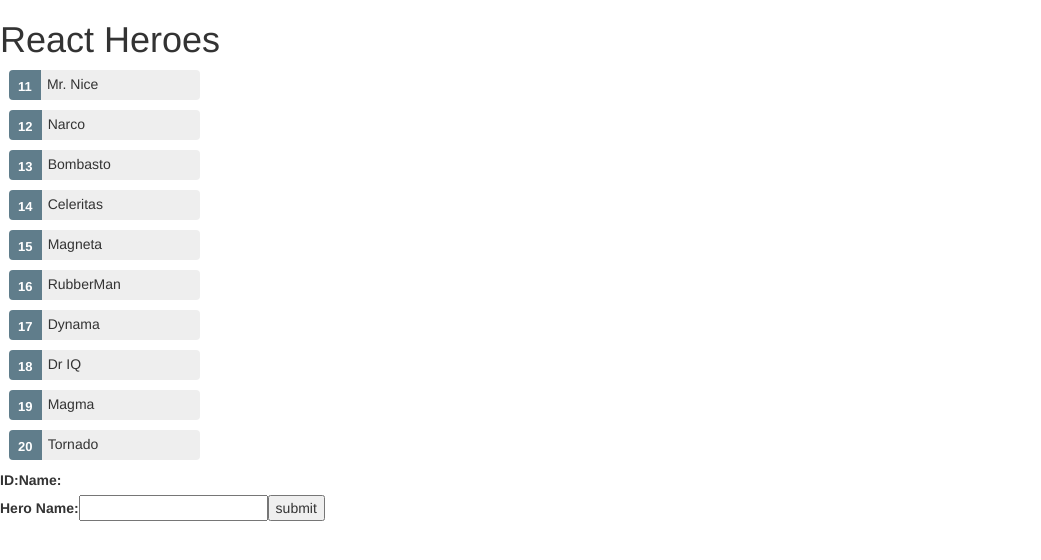
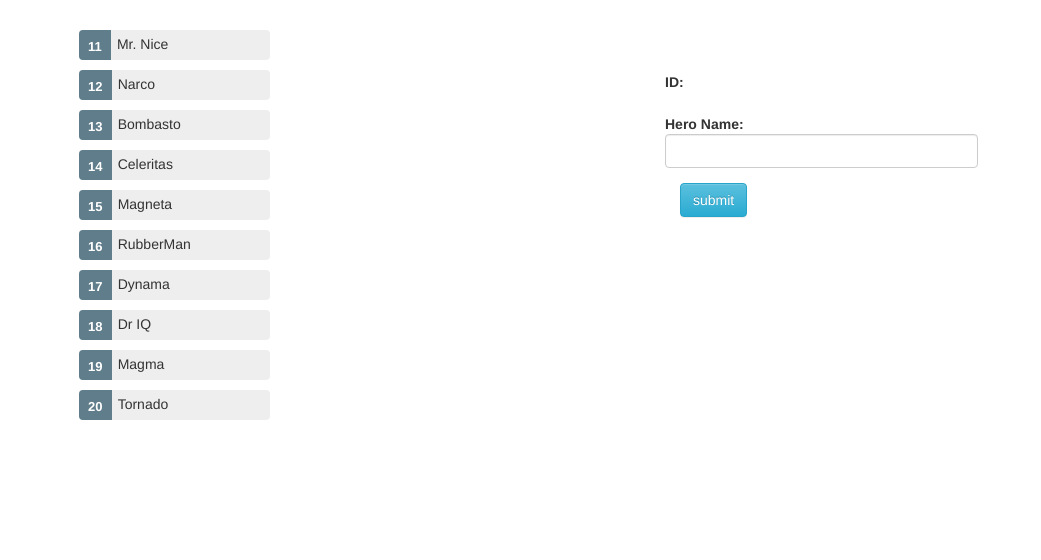
Before and after one commit to jtomchak/react-heroes, a React (Create React App) app: page / in a window 1280 px wide. Shown: the top 560 px of the page, without its empty margins (0-1041 px from the left). Built offline with nearby package versions, Linux system fonts and the light colour scheme.

Commit message:
creating an onSubmit

```diff
--- a/src/App.js
+++ b/src/App.js
@@ -16,6 +16,7 @@ const HEROES = [
 
 class App extends Component {
   state = {
+    heroes: HEROES,
     selectedHero: {
       name: "",
       id: undefined
@@ -30,7 +31,7 @@ class App extends Component {
     });
   };
 
-  //changle to hero input on selected hero form
+  //change to hero input on selected hero form
   handleInputChange = event => {
     this.setState({
       selectedHero: {
@@ -40,8 +41,31 @@ class App extends Component {
     });
   };
 
+  //save edited selected hero back into state "heroes"
+  handleFormSubmit = e => {
+    e.preventDefault();
+    //things we know selectedHero.name, selectedHero.id
+    //do we know we know where in the array selectedHero is?
+    const selectedHero = this.state.selectedHero;
+    const heroes = this.state.heroes;
+    const selectedHeroIndex = this.state.heroes
+      .map(o => o.id)
+      .indexOf(selectedHero.id);
+    this.setState({
+      heroes: [
+        ...heroes.slice(0, selectedHeroIndex),
+        selectedHero,
+        ...heroes.slice(selectedHeroIndex + 1, heroes.length)
+      ],
+      selectedHero: {
+        name: "",
+        id: undefined
+      }
+    });
+  };
+
   render() {
-    const heroesListReactElements = HEROES.map(hero => (
+    const heroesListReactElements = this.state.heroes.map(hero => (
       <li key={hero.id} onClick={() => this.handleSelectedHero(hero)}>
         <span className="badge">{hero.id}</span>
         {hero.name}
@@ -49,23 +73,43 @@ class App extends Component {
     ));
     return (
       <div className="App">
-        <h1>React Heroes</h1>
+        <h1>{this.state.title}</h1>
+        <div className="container">
+          <div className="row">
+            <div className="col-md-6 col-sm-12">
               <ul className="heroes">{heroesListReactElements}</ul>
-        <div>
-          <label>ID: </label>
+            </div>
+            <div className="col-md-6 col-sm-12">
+              <h2 style={{ textAlign: "center" }}>
+                {this.state.selectedHero.name}
+              </h2>
+              <form
+                className="form-horizontal"
+                style={{ width: "60%", padding: "25px" }}
+                onSubmit={e => this.handleFormSubmit(e)}
+              >
+                <div className="form-group">
+                  <label className="control-label">ID: </label>
                   {this.state.selectedHero.id}
-          <label>Name: </label>
-          {this.state.selectedHero.name}
                 </div>
-        <form>
-          <label>Hero Name: </label>
+                <div className="form-group">
+                  <label className="control-label">Hero Name: </label>
                   <input
+                    className="form-control"
                     type="text"
                     value={this.state.selectedHero.name}
                     onChange={e => this.handleInputChange(e)}
                   />
-          <input className="button" type="submit" value="submit" />
+                </div>
+                <input
+                  className="button btn btn-info"
+                  type="submit"
+                  value="submit"
+                />
               </form>
+            </div>
+          </div>
+        </div>
       </div>
     );
   }
```
Lines whose indentation alone changed are shown as unchanged.
